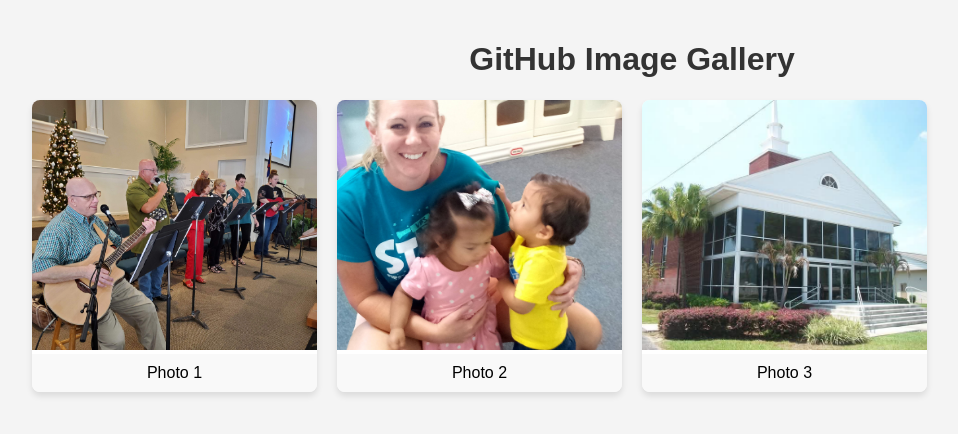
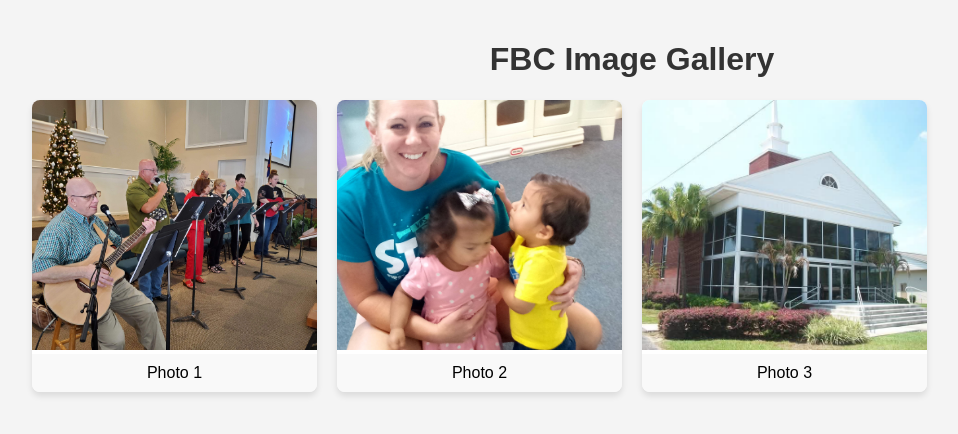
Before and after one commit to frostnet49/fbc, a plain HTML site: page photos.html in a window 1280 px wide. Shown: the whole page, without its empty margins (8-966 px from the left). Drawn offline with Linux system fonts and the light colour scheme.

Commit message:
Update photos.html

```diff
--- a/photos.html
+++ b/photos.html
@@ -45,7 +45,7 @@
     </style>
 </head>
 <body>
-    <h1>GitHub Image Gallery</h1>
+    <h1>FBC Image Gallery</h1>
     <div class="image-grid">
         <div class="image-item">
             <img src="images/photo1.jpg" alt="Photo 1">
```
